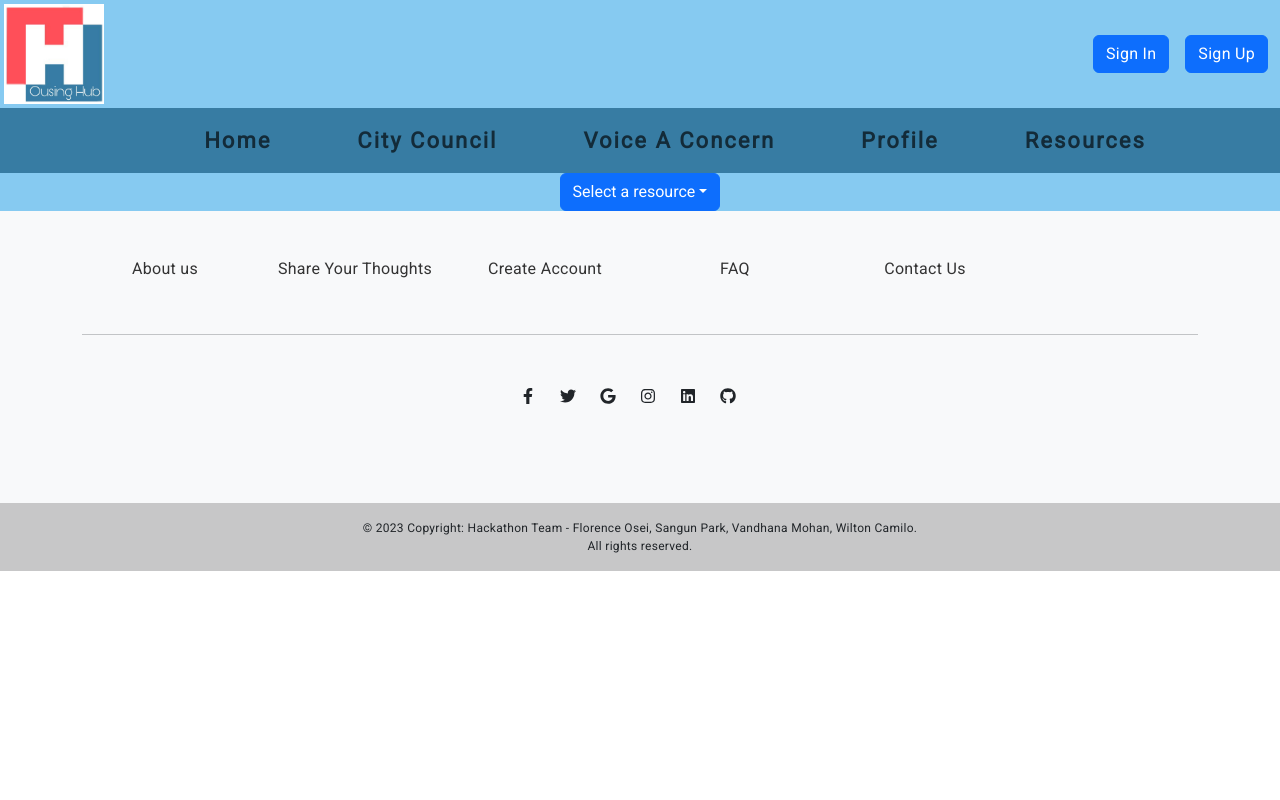
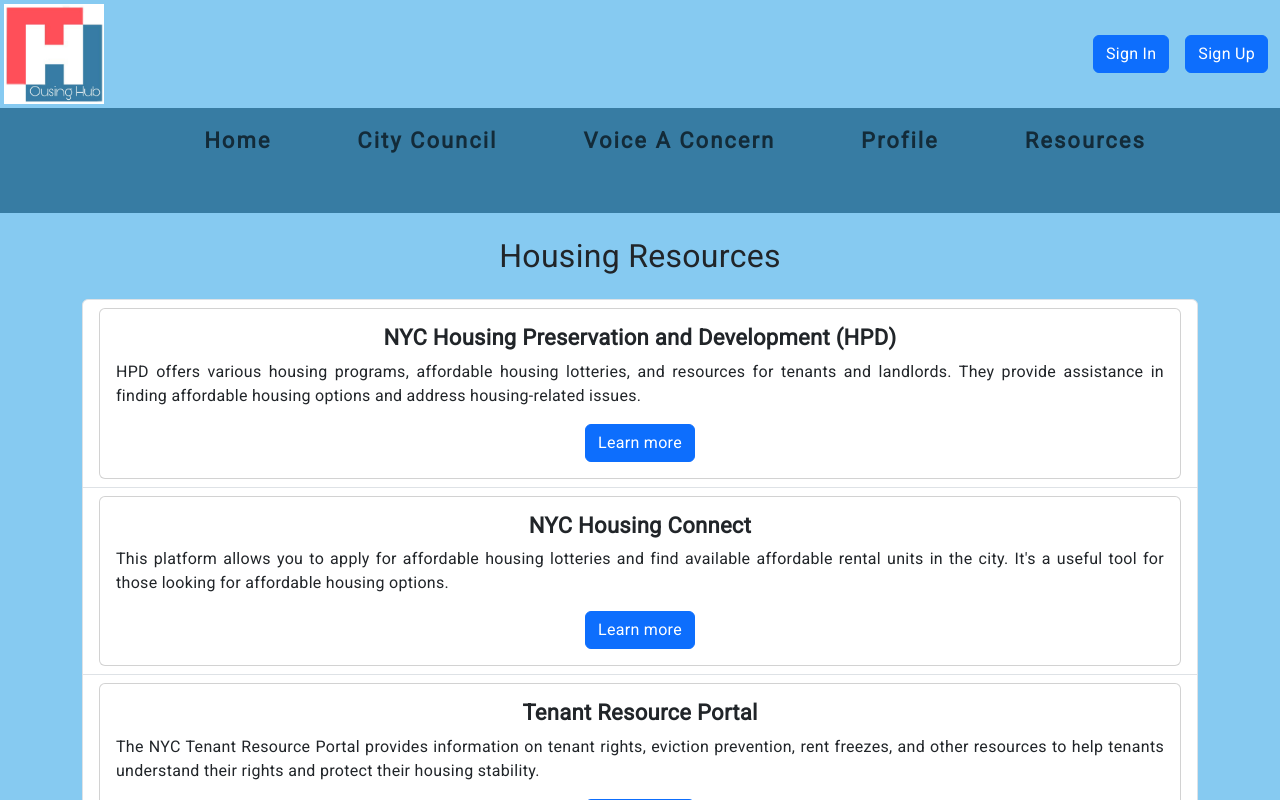
Before and after one commit to SangunPark96/Hack-A-Thon-Team-4, a React (Create React App) app in the folder Access _ hackathon/: page /resources in a window 1280 px wide. Shown: the top 800 px of the page. Built offline with nearby package versions, Linux system fonts and the light colour scheme; no server answers.

Commit message:
edit resources links

```diff
--- a/Access _ hackathon/src/Pages/Footer.js
+++ b/Access _ hackathon/src/Pages/Footer.js
@@ -33,13 +33,6 @@ function Footer() {
             <h6 className="font-weight-bold">
               <Link to="/signup" className="footer-link">
                 Create Account
-              </Link>
-            </h6>
-          </div>
-          <div className="col-md-2">
-            <h6 className="font-weight-bold">
-              <Link to="/help" className="footer-link">
-                FAQ
               </Link>
             </h6>
           </div>
--- a/Access _ hackathon/src/Pages/Resources.js
+++ b/Access _ hackathon/src/Pages/Resources.js
@@ -1,35 +1,63 @@
-
-import React from 'react';
-import { Dropdown, DropdownButton } from 'react-bootstrap';
+import React from "react";
+import { Card, ListGroup, Button } from "react-bootstrap";
+import "../Styles/HousingResources.css";
 
 const HousingResources = () => {
+  const resources = [
+    {
+      title: "NYC Housing Preservation and Development (HPD)",
+      description:
+        "HPD offers various housing programs, affordable housing lotteries, and resources for tenants and landlords. They provide assistance in finding affordable housing options and address housing-related issues.",
+      link: "https://www1.nyc.gov/site/hpd/index.page",
+    },
+    {
+      title: "NYC Housing Connect",
+      description:
+        "This platform allows you to apply for affordable housing lotteries and find available affordable rental units in the city. It's a useful tool for those looking for affordable housing options.",
+      link: "https://a806-housingconnect.nyc.gov/nyclottery/lottery.html",
+    },
+    {
+      title: "Tenant Resource Portal",
+      description:
+        "The NYC Tenant Resource Portal provides information on tenant rights, eviction prevention, rent freezes, and other resources to help tenants understand their rights and protect their housing stability.",
+      link: "https://www.nyc.gov/content/tenantresourceportal/pages/",
+    },
+    {
+      title: "SNAP / EBT",
+      description:
+        "SNAP / EBT provides essential food assistance for eligible low-income individuals and families in NYC. ",
+      link: "https://www.ny.gov/services/apply-snap",
+    },
+    {
+      title: "Legal Help",
+      description:
+        "NYC Housing Court provides free lawyers for tenants under Right to Counsel, handling various cases including landlord-tenant disputes.",
+      link: "https://www.nycourts.gov/courts/nyc/housing/freeLawyerQualify.shtml",
+    },
+  ];
+
   return (
-    <div>
-
-      <DropdownButton id="dropdown-basic-button" title="Select a resource">
-        <Dropdown.Item eventKey="1">
-          <h3>NYC Housing Preservation and Development (HPD)</h3>
-          <p>
-            HPD offers various housing programs, affordable housing lotteries, and resources for tenants and landlords. They provide assistance in finding affordable housing options and address housing-related issues.
-          </p>
-          <a href="https://www1.nyc.gov/site/hpd/index.page" target="_blank" rel="noopener noreferrer">Learn more</a>
-        </Dropdown.Item>
-        <Dropdown.Item eventKey="2">
-          <h3>NYC Housing Connect</h3>
-          <p>
-            This platform allows you to apply for affordable housing lotteries and find available affordable rental units in the city. It's a useful tool for those looking for affordable housing options.
-          </p>
-          <a href="https://www1.nyc.gov/site/hpd/renters/housing-connect.page" target="_blank" rel="noopener noreferrer">Learn more</a>
-        </Dropdown.Item>
-        <Dropdown.Item eventKey="3">
-          <h3>Tenant Resource Portal</h3>
-          <p>
-            The NYC Tenant Resource Portal provides information on tenant rights, eviction prevention, rent freezes, and other resources to help tenants understand their rights and protect their housing stability.
-          </p>
-          <a href="https://access.nyc.gov/programs/nyc-tenant-resource-portal/" target="_blank" rel="noopener noreferrer">Learn more</a>
-        </Dropdown.Item>
-        {/* Add other Dropdown.Items for each housing resource */}
-      </DropdownButton>
+    <div className="container mt-4">
+      <h2 className="text-center mb-4">Housing Resources</h2>
+      <ListGroup>
+        {resources.map((resource, index) => (
+          <ListGroup.Item key={index}>
+            <Card>
+              <Card.Body>
+                <Card.Title className="resource-title">
+                  {resource.title}
+                </Card.Title>
+                <Card.Text className="resource-description">
+                  {resource.description}
+                </Card.Text>
+                <Button href={resource.link} target="_blank" variant="primary">
+                  Learn more
+                </Button>
+              </Card.Body>
+            </Card>
+          </ListGroup.Item>
+        ))}
+      </ListGroup>
     </div>
   );
 };
--- /dev/null
+++ b/Access _ hackathon/src/Styles/HousingResources.css
@@ -0,0 +1,13 @@
+.resource-title {
+  font-size: 22px; /* Increase the font size */
+  font-weight: bold; /* Make the title bolder */
+}
+
+.resource-description {
+  text-align: justify; /* Justify the text */
+}
+
+/* Add space between the last row and footer */
+.container {
+  margin-bottom: 40px;
+}
```
